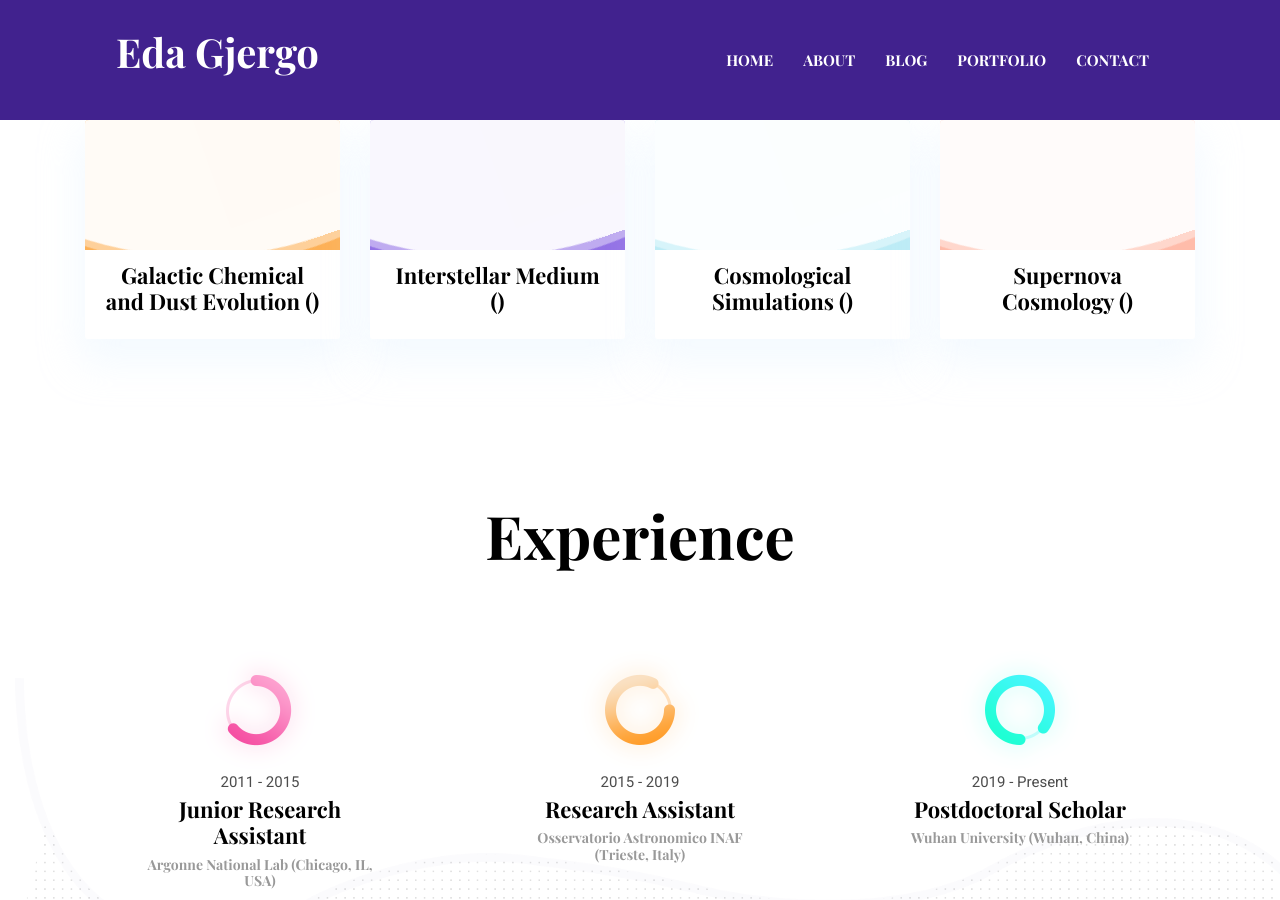
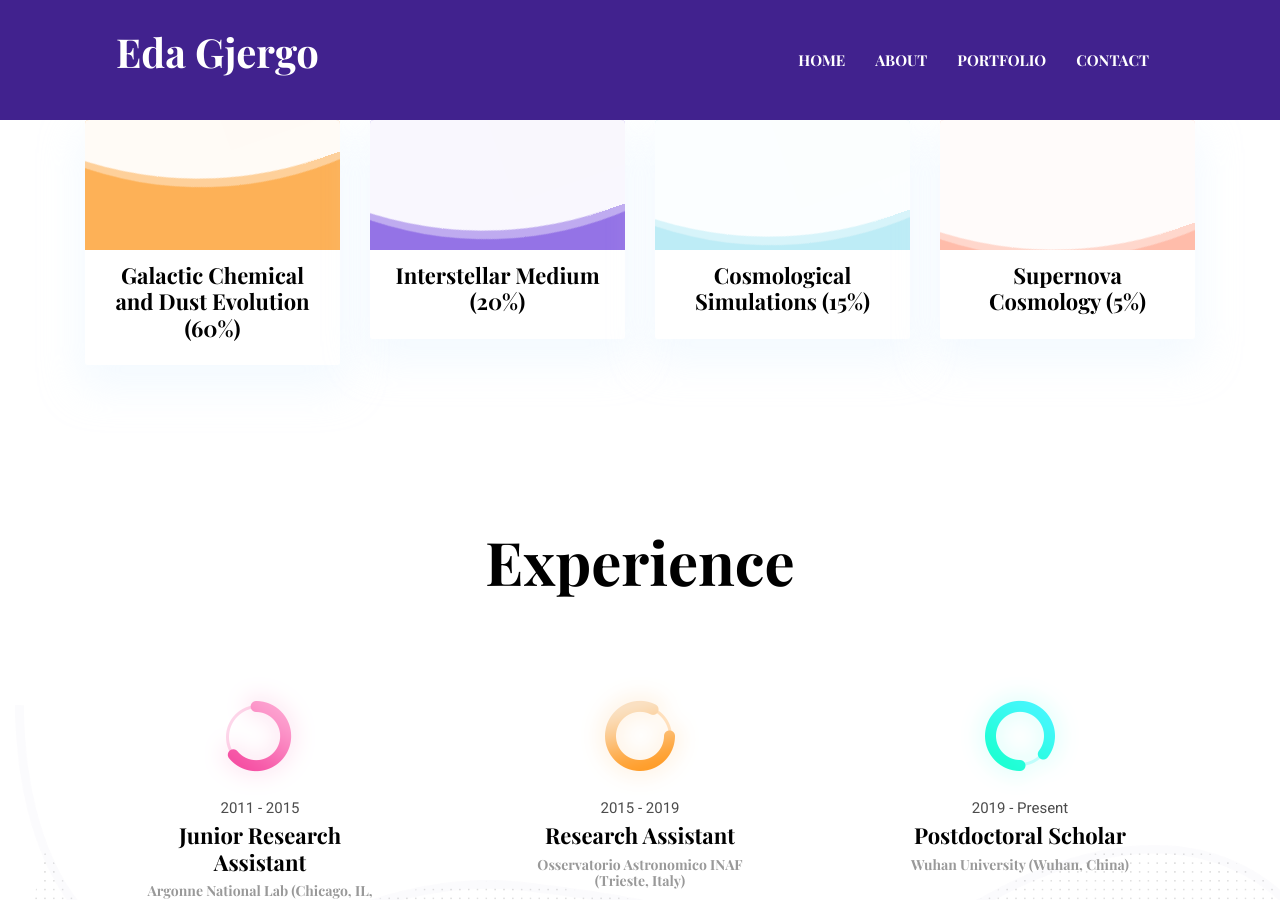
Before and after one commit to egjergo/egjergo.github.io, a Jekyll site: the page built from index.html, in a window 1280 px wide and 900 px high, scrolled down 1431 px. Built offline with Jekyll 4.4.1, drawn with Linux system fonts in a browser that asks for light colours.

Commit message:
Update settings.yml

```diff
--- a/_data/settings.yml
+++ b/_data/settings.yml
@@ -12,7 +12,7 @@ copyright: Copyright &copy; 2022 by Eda Gjergo
 
 menu:
 - {name: About, link: '/about'}
-- {name: Blog, link: '/blog'}
+#- {name: Blog, link: '/blog'}
 - {name: Portfolio, link: '/portfolio'}
 - {name: Contact, link: '/contact'}
 
@@ -98,11 +98,10 @@ blurb-btn-name: know more
 
 skills-title: Research Intersts
 skills:
-- {name: Galactic Chemical and Dust Evolution, color: '#fdb157'}
-#, value: '90%'}
-- {name: Interstellar Medium, color: '#9473e6'}
-- {name: Cosmological Simulations, color: '#bdecf6'}
-- {name: Supernova Cosmology, color: '#ffbcaa'}
+- {name: Galactic Chemical and Dust Evolution, color: '#fdb157', value: '60%'}
+- {name: Interstellar Medium, color: '#9473e6', value: '20%'}
+- {name: Cosmological Simulations, color: '#bdecf6', value: '15%'}
+- {name: Supernova Cosmology, color: '#ffbcaa', value: '5%'}
 
 
 #-------------------------------
```
